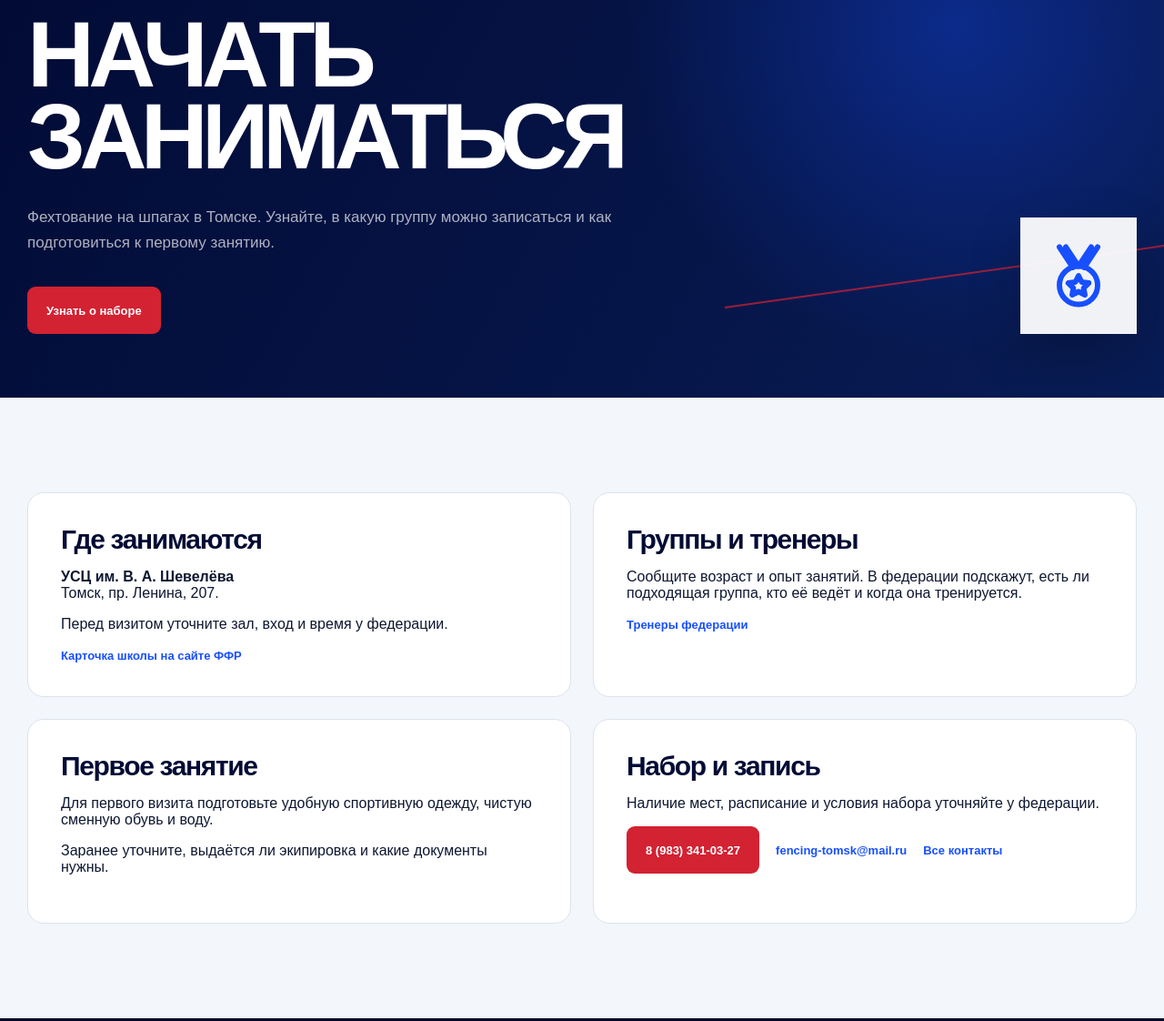
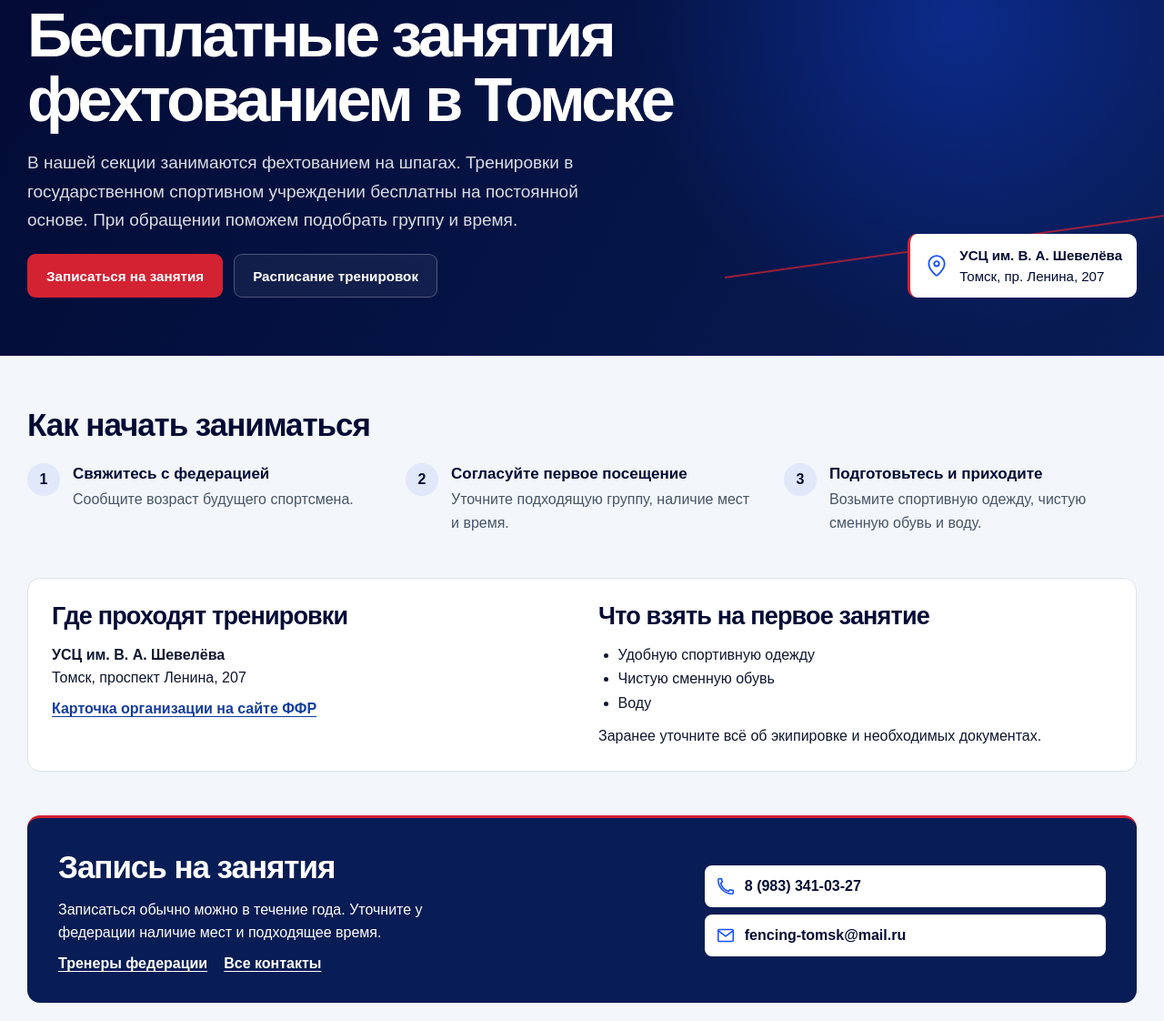
Before and after one commit to dmitriy9985/fencing-tomsk, a plain HTML site: page start/index.html in a window 1280 px wide. Shown: the part 140-1262 px from the top of the page at 91% size. Drawn offline with Linux system fonts and the light colour scheme.

Commit message:
Redesign the fencing enrollment page

```diff
--- a/start/index.html
+++ b/start/index.html
@@ -3,7 +3,7 @@
 <head>
   <meta charset="utf-8">
   <meta name="viewport" content="width=device-width, initial-scale=1">
-  <meta name="description" content="Как начать заниматься фехтованием в Томске: где узнать о наборе, как выбрать группу и подготовиться к первому занятию.">
+  <meta name="description" content="Бесплатные занятия фехтованием на шпагах в Томске. Как записаться, где проходят тренировки и что взять на первое занятие.">
   <meta name="referrer" content="no-referrer">
   <meta http-equiv="Content-Security-Policy" content="default-src 'self'; script-src 'self'; style-src 'self'; img-src 'self'; object-src 'none'; base-uri 'self'; form-action 'self'">
   <title>Начать заниматься · Федерация фехтования Томской области</title>
@@ -19,45 +19,59 @@
         <a href="/start/" data-nav="start" class="button button-red nav-start">Начать заниматься</a>
       </nav></div></header>
   <main id="main-content">
-    <section class="page-hero">
+    <section class="page-hero start-hero">
       <div class="wrap page-hero-inner">
         <div>
-          <h1>Начать заниматься</h1>
-          <p>Фехтование на шпагах в Томске. Узнайте, в какую группу можно записаться и как подготовиться к первому занятию.</p>
-          <div class="hero-actions"><a class="button button-red" href="#enrollment">Узнать о наборе</a></div>
+          <h1><span>Бесплатные занятия</span> фехтованием в Томске</h1>
+          <p>В нашей секции занимаются фехтованием на шпагах. Тренировки в государственном спортивном учреждении бесплатны на постоянной основе. При обращении поможем подобрать группу и время.</p>
+          <div class="hero-actions">
+            <a class="button button-red" href="#enrollment">Записаться на занятия</a>
+            <a class="button button-ghost" href="/training/">Расписание тренировок</a>
+          </div>
         </div>
-        <img class="page-hero-icon" src="/images/icons/medal.svg" alt="">
+        <a class="start-venue-short" href="#training-places">
+          <img src="/images/icons/location.svg" alt="" width="26" height="26">
+          <span><strong>УСЦ им. В. А. Шевелёва</strong><br>Томск, пр. Ленина, 207</span>
+        </a>
       </div>
     </section>
-    <section class="section page-section">
-      <div class="wrap start-grid">
-        <article class="start-card" id="training-places">
-          <h2>Где занимаются</h2>
-          <p><strong>УСЦ им. В. А. Шевелёва</strong><br>Томск, пр. Ленина, 207.</p>
-          <p>Перед визитом уточните зал, вход и время у федерации.</p>
-          <a class="text-link" href="https://www.rusfencing.ru/org_card.php?ID=202597">Карточка школы на сайте ФФР</a>
-        </article>
-        <article class="start-card">
-          <h2>Группы и тренеры</h2>
-          <p>Сообщите возраст и опыт занятий. В федерации подскажут, есть ли подходящая группа, кто её ведёт и когда она тренируется.</p>
-          <a class="text-link" href="/coaches/">Тренеры федерации</a>
-        </article>
-        <article class="start-card">
-          <h2>Первое занятие</h2>
-          <p>Для первого визита подготовьте удобную спортивную одежду, чистую сменную обувь и воду.</p>
-          <p>Заранее уточните, выдаётся ли экипировка и какие документы нужны.</p>
-        </article>
-        <article class="start-card" id="enrollment">
-          <h2>Набор и запись</h2>
-          <p>Наличие мест, расписание и условия набора уточняйте у федерации.</p>
-          <div class="start-links">
-            <a class="button button-red" href="tel:+79833410327">8 (983) 341-03-27</a>
-            <a class="text-link" href="mailto:fencing-tomsk@mail.ru">fencing-tomsk@mail.ru</a>
-            <a class="text-link" href="/contacts/">Все контакты</a>
-          </div>
-        </article>
+    <div class="wrap start-content">
+      <section class="start-how" aria-labelledby="start-how-title">
+        <h2 id="start-how-title">Как начать заниматься</h2>
+        <ol class="start-steps" role="list">
+          <li><strong>Свяжитесь с федерацией</strong><p>Сообщите возраст будущего спортсмена.</p></li>
+          <li><strong>Согласуйте первое посещение</strong><p>Уточните подходящую группу, наличие мест и время.</p></li>
+          <li><strong>Подготовьтесь и приходите</strong><p>Возьмите спортивную одежду, чистую сменную обувь и воду.</p></li>
+        </ol>
+      </section>
+      <div class="start-visit">
+        <section id="training-places" aria-labelledby="start-venue-title">
+          <h2 id="start-venue-title">Где проходят тренировки</h2>
+          <p><strong>УСЦ им. В. А. Шевелёва</strong><br>Томск, проспект Ленина, 207</p>
+          <a class="start-link" href="https://www.rusfencing.ru/org_card.php?ID=202597">Карточка организации на сайте ФФР</a>
+        </section>
+        <section aria-labelledby="start-first-title">
+          <h2 id="start-first-title">Что взять на первое занятие</h2>
+          <ul>
+            <li>Удобную спортивную одежду</li>
+            <li>Чистую сменную обувь</li>
+            <li>Воду</li>
+          </ul>
+          <p>Заранее уточните всё об экипировке и необходимых документах.</p>
+        </section>
       </div>
-    </section>
+      <section class="start-enrollment" id="enrollment" aria-labelledby="start-enrollment-title" tabindex="-1">
+        <div>
+          <h2 id="start-enrollment-title">Запись на занятия</h2>
+          <p>Записаться обычно можно в течение года. Уточните у федерации наличие мест и подходящее время.</p>
+          <div class="start-more"><a class="start-link" href="/coaches/">Тренеры федерации</a><a class="start-link" href="/contacts/">Все контакты</a></div>
+        </div>
+        <div class="start-contact">
+          <a href="tel:+79833410327"><img src="/images/icons/phone.svg" alt="" width="22" height="22"><span>8 (983) 341-03-27</span></a>
+          <a href="mailto:fencing-tomsk@mail.ru"><img src="/images/icons/mail.svg" alt="" width="22" height="22"><span>fencing-tomsk@mail.ru</span></a>
+        </div>
+      </section>
+    </div>
   </main>
   <footer class="site-footer"><div class="wrap footer-main"><div class="footer-brand"><img src="/images/logo/logoffto.png" alt=""><div><b>Федерация фехтования<br>Томской области</b><p>Официальный информационный ресурс региональной спортивной общественной организации.</p></div></div><div><h3>Разделы</h3><div class="footer-links"><a href="/news/">Новости</a><a href="/calendar/">Календарь</a><a href="/results/">Результаты</a><a href="/coaches/">Тренеры</a><a href="/organizations/">Организации</a><a href="/gallery/">Галерея</a></div></div><div><h3>Контакты</h3><div class="footer-contacts"><a class="footer-contact-item" href="tel:+79833410327"><img src="/images/icons/phone.svg" alt="" aria-hidden="true"><span>8 (983) 341-03-27</span></a><a class="footer-contact-item" href="mailto:fencing-tomsk@mail.ru"><img src="/images/icons/mail.svg" alt="" aria-hidden="true"><span>fencing-tomsk@mail.ru</span></a><span class="footer-contact-item"><img src="/images/icons/location.svg" alt="" aria-hidden="true"><span>Томск, пр. Ленина, 207</span></span></div></div></div><div class="wrap footer-bottom"><span>© 2026 Федерация фехтования Томской области</span><span>Официальный сайт</span></div></footer>
 </body>
--- a/styles.css
+++ b/styles.css
@@ -2938,38 +2938,143 @@ body.news-detail-mode .news-page-section {
   }
 }
 
-.start-grid {
-  display: grid;
-  grid-template-columns: repeat(2, minmax(0, 1fr));
+.start-hero .page-hero-inner {
+  align-items: end;
+  min-height: 0;
   gap: 24px;
-}
-
-.start-card {
-  padding: clamp(20px, 4vw, 36px);
-  overflow-wrap: anywhere;
+  padding-block: clamp(32px, 5vw, 70px);
+}
+
+.start-hero h1 {
+  font-size: clamp(34px, 5.35vw, 72px);
+  line-height: 1.04;
+  letter-spacing: -.05em;
+  text-transform: none;
+  overflow-wrap: normal;
+}
+
+.start-hero h1 span { display: block; }
+.start-hero p:not(.kicker) {
+  margin-top: 18px;
+  color: rgb(255 255 255 / 86%);
+  font-size: clamp(16px, 1.6vw, 19px);
+}
+.start-hero .hero-actions { margin-top: 22px; }
+.start-hero .button { min-height: 48px; font-size: .95rem; }
+
+.start-venue-short {
+  display: flex;
+  flex: 0 0 auto;
+  align-items: center;
+  gap: 12px;
+  padding: 12px 16px;
+  color: var(--navy);
   background: var(--white);
-  border: 1px solid #dbe3ee;
-  border-radius: 18px;
-}
-
-.start-card h2 {
+  border-inline-start: 3px solid var(--red);
+  border-radius: 10px;
+  font-size: .94rem;
+  line-height: 1.55;
+}
+.start-venue-short:hover strong { text-decoration: underline; }
+
+.start-content { padding-block: clamp(26px, 4.5vw, 56px); }
+.start-content h2 {
   margin: 0 0 14px;
   color: var(--navy);
-  font-size: clamp(22px, 3vw, 30px);
-}
-
-.start-links {
+  font-size: clamp(23px, 3vw, 35px);
+  line-height: 1.12;
+  letter-spacing: -.03em;
+}
+.start-content p { margin: 0 0 12px; line-height: 1.6; }
+.start-steps {
+  display: grid;
+  grid-template-columns: repeat(3, minmax(0, 1fr));
+  gap: 18px 28px;
+  margin: 22px 0 0;
+  padding: 0;
+  list-style: none;
+  counter-reset: start-step;
+}
+.start-steps li {
+  position: relative;
+  counter-increment: start-step;
+  min-height: 44px;
+  padding-inline-start: 50px;
+  line-height: 1.45;
+}
+.start-steps li::before {
+  position: absolute;
+  inset: 0 auto auto 0;
+  display: grid;
+  width: 36px;
+  height: 36px;
+  place-items: center;
+  color: var(--navy);
+  background: #e0e8fa;
+  border-radius: 50%;
+  content: counter(start-step);
+  font-weight: 800;
+}
+.start-steps strong { color: var(--navy); font-size: 1.0625rem; }
+.start-steps p { margin: 3px 0 0; color: #475569; }
+
+.start-visit {
+  display: grid;
+  grid-template-columns: repeat(2, minmax(0, 1fr));
+  gap: 18px 36px;
+  margin-block: clamp(24px, 4vw, 48px);
+  padding: clamp(16px, 3vw, 26px);
+  background: var(--white);
+  border: 1px solid var(--line);
+  border-radius: 14px;
+}
+.start-visit h2 { font-size: clamp(21px, 2.3vw, 27px); }
+.start-visit ul { margin: 0 0 10px; padding-inline-start: 1.35em; line-height: 1.65; }
+.start-visit p:last-child { margin-bottom: 0; }
+.start-link { color: #143c9f; font-weight: 700; text-decoration: underline; text-underline-offset: .2em; }
+
+.start-enrollment {
+  display: grid;
+  grid-template-columns: minmax(0, 1fr) minmax(270px, .65fr);
+  align-items: center;
+  gap: 18px 32px;
+  padding: clamp(18px, 4vw, 34px);
+  color: var(--white);
+  background: var(--navy-2);
+  border-top: 3px solid var(--red);
+  border-radius: 14px;
+}
+.start-enrollment h2, .start-enrollment .start-link { color: var(--white); }
+.start-enrollment p { max-width: 52ch; }
+.start-more { display: flex; flex-wrap: wrap; gap: 12px 18px; }
+.start-contact { display: grid; gap: 8px; }
+.start-contact a {
   display: flex;
-  flex-wrap: wrap;
+  min-height: 46px;
   align-items: center;
-  gap: 14px 18px;
-}
-
-@media (max-width: 660px) {
-  .start-grid {
-    grid-template-columns: 1fr;
-    gap: 16px;
-  }
+  gap: 10px;
+  padding: 8px 12px;
+  overflow-wrap: anywhere;
+  color: var(--navy);
+  background: var(--white);
+  border-radius: 8px;
+  font-weight: 750;
+}
+.start-contact a:hover { text-decoration: underline; }
+.start-contact img { flex: 0 0 auto; }
+
+@media (max-width: 800px) {
+  .start-hero .page-hero-inner { display: grid; justify-content: start; }
+  .start-venue-short { justify-self: start; }
+  .start-steps, .start-visit, .start-enrollment { grid-template-columns: minmax(0, 1fr); }
+  .start-visit section + section { padding-top: 16px; border-top: 1px solid var(--line); }
+}
+
+@media (max-width: 460px) {
+  .start-hero::after { display: none; }
+  .start-hero .hero-actions { display: grid; max-width: 330px; gap: 8px; }
+  .start-hero h1 { font-size: clamp(29px, 8.5vw, 39px); }
+  .start-venue-short { padding: 9px 12px; }
 }
 
 .analytics-dialog {
```
